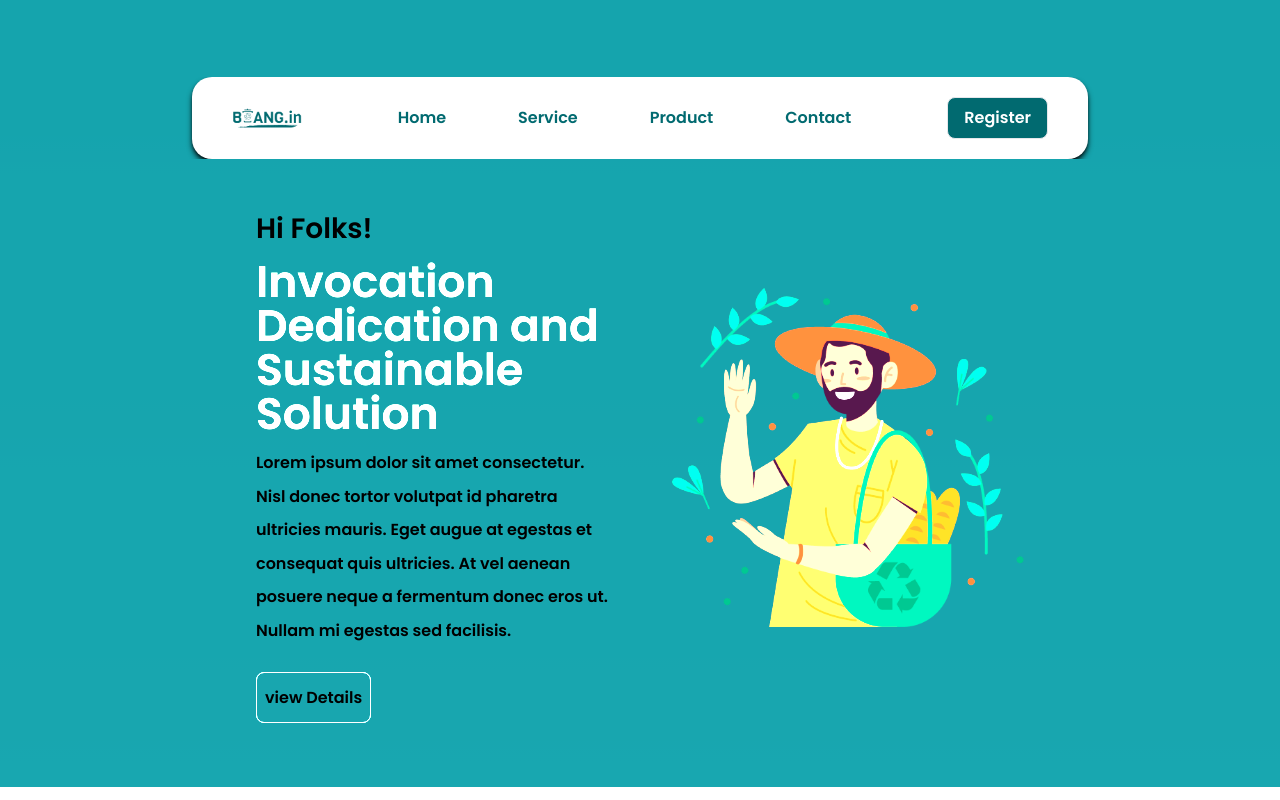
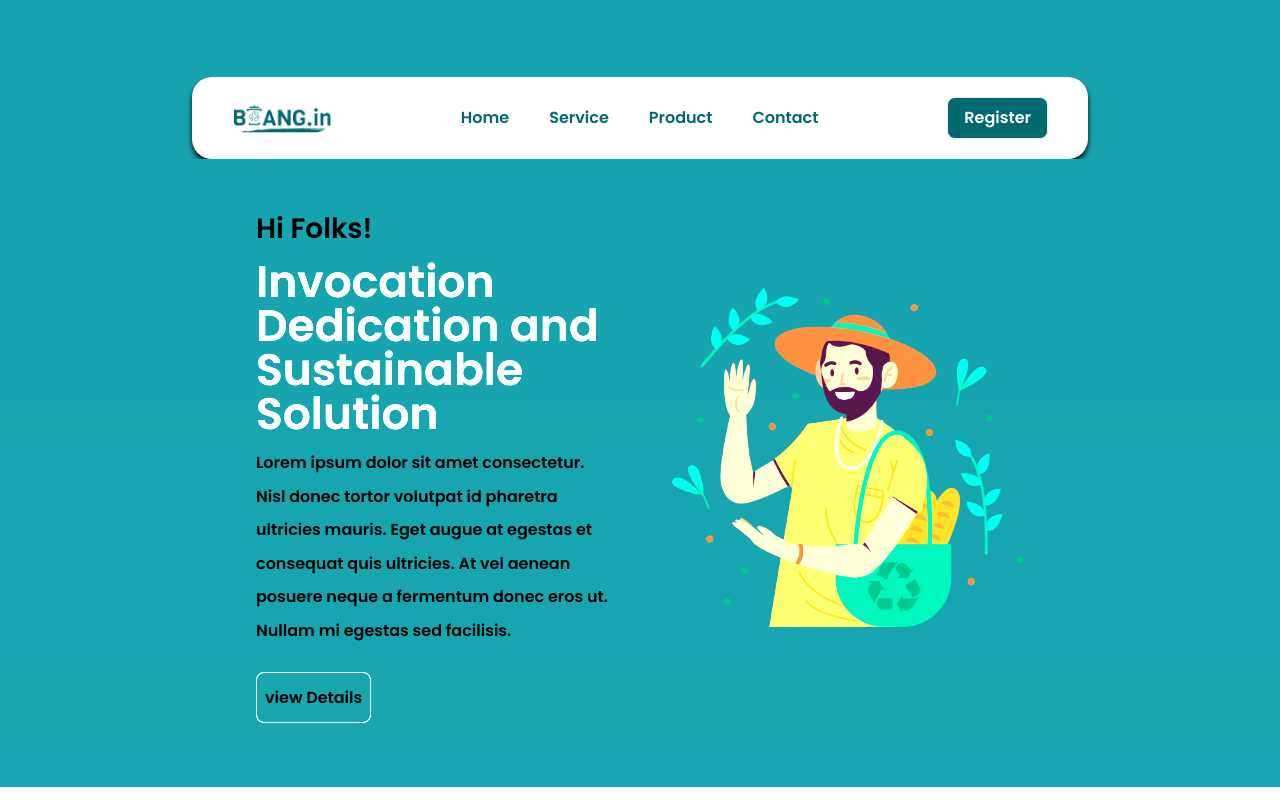
Before and after one commit to mungaben/keema, a Next.js app: page / in a window 1280 px wide. Shown: the top 800 px of the page. Built offline with nearby package versions, Linux system fonts and the light colour scheme.

Commit message:
style:gap  divs -navbar

```diff
--- a/src/app/components/NavBar/MainNav.tsx
+++ b/src/app/components/NavBar/MainNav.tsx
@@ -23,7 +23,7 @@ const navItems = [
 const MainNav = () => {
   return (
     <div className="    absolute overflow-hidden  w-full mt-[6dvw] z-50 ">
-      <div className="lg:gap-20  md:gap-10  shadow-md shadow-[#000] lg:rounded-[20px] md:rounded-[10px]  md:mx-[8dvw]  lg:mx-[15dvw] z-50 hidden md:flex justify-between items-center bg-[#fff]  text-[#016A70] lg:px-10  md:py-2  lg:py-5 ">
+      <div className="lg:gap-15 xl:gap-20  md:gap-10  shadow-md shadow-[#000] lg:rounded-[20px] md:rounded-[10px]  md:mx-[8dvw]  lg:mx-[15dvw] z-50 hidden md:flex justify-between items-center bg-[#fff]  text-[#016A70] lg:px-10  md:py-2  lg:py-5 ">
       <div>
         <Link href={"/"}>
           <Image
@@ -35,7 +35,7 @@ const MainNav = () => {
           />
         </Link>
       </div>
-      <div className=" flex flex-row lg:gap-15 md:gap-10">
+      <div className=" flex flex-row lg:gap-15 md:gap-2">
         {
           navItems.map((item,index)=>(
             <div key={index} className=" mx-4">
```
